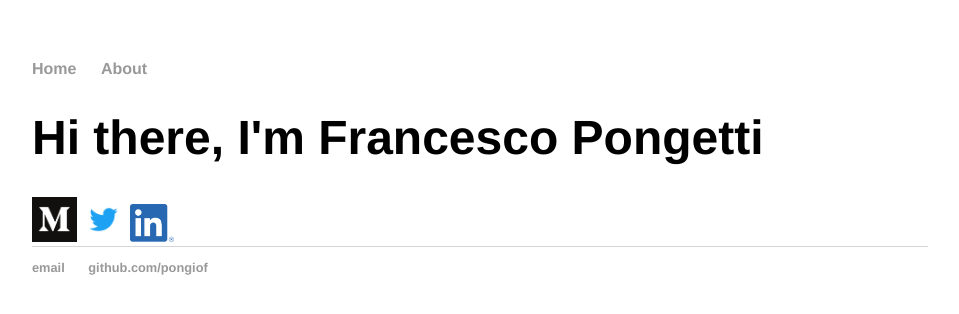
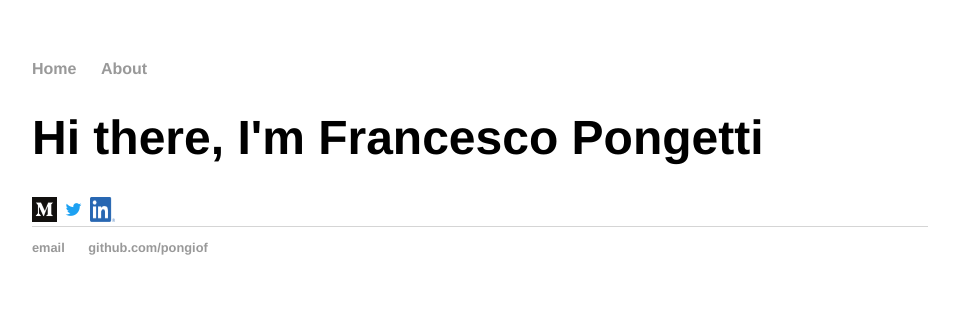
Before and after one commit to pongiof/pongiof.github.io, a Jekyll site: the page built from index.html, in a window 1280 px wide. Shown: the top 314 px of the page, without its empty margins (160-1119 px from the left). Built offline with Jekyll 4.4.1, drawn with Linux system fonts in a browser that asks for light colours.

Commit message:
Update index.html

```diff
--- a/index.html
+++ b/index.html
@@ -6,15 +6,15 @@ title: Pongiof's personal corner
 	<h1>Hi there, I'm Francesco Pongetti</h1>
 	<div>
 		<a href="https://medium.com/@pongiof">
-			<img src="images/Monogram.png" alt="medium profile" width="5%" height="5%"/>
+			<img src="images/Monogram.png" alt="medium profile" width="25px" height="25px"/>
 
 		</a>
 		<a href="https://twitter.com/pongiof">
-			<img src="images/Twitter_Logo_Blue.png" alt="linkedin profile" width="5%" height="5%"/>
+			<img src="images/Twitter_Logo_Blue.png" alt="linkedin profile" width="25px" height="25px"/>
 
 		</a>
 		<a href="https://www.linkedin.com/in/francescopongetti/">
-			<img src="images/linkedin_logo.png" alt="linkedin profile" width="5%" height="5%"/>
+			<img src="images/linkedin_logo.png" alt="linkedin profile" width="25px" height="25px"/>
 
 		</a>
 </div><!-- /.blurb -->
```
